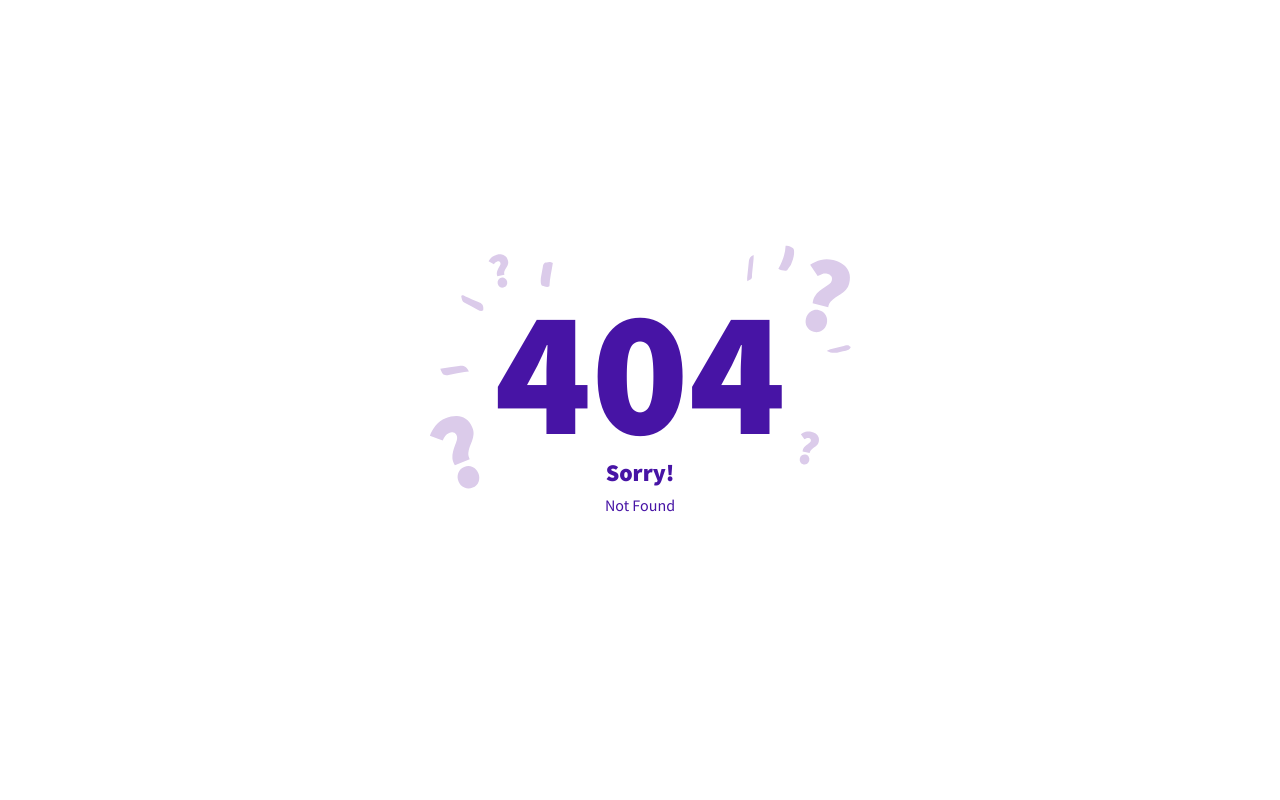
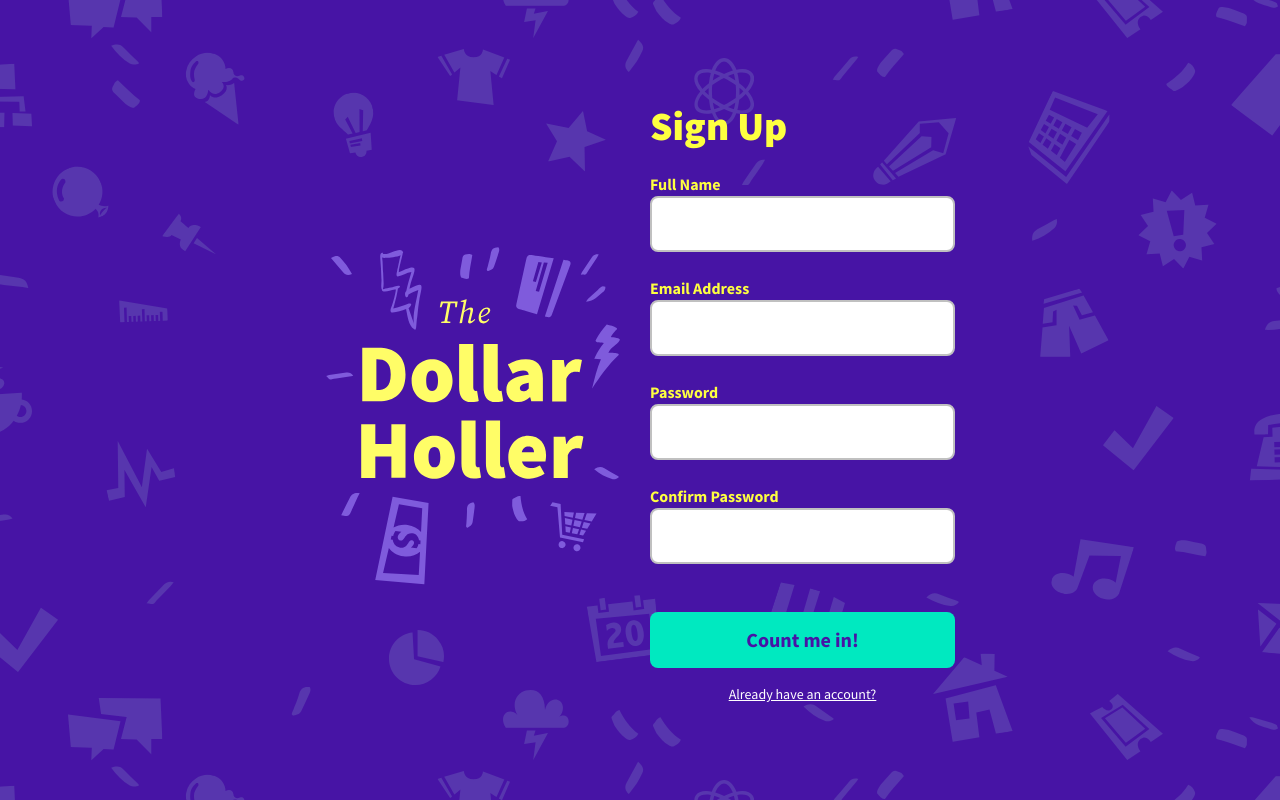
Before and after one commit to TranTrungTinh/invoice-app, a SvelteKit app: page /signup in a window 1280 px wide. Before the commit this address had no page. Built offline with nearby package versions, Linux system fonts and the light colour scheme.

Commit message:
chore: Standardize authentication pages with consistent UI elements. Improving UX with uniform styling and layout for auth pages.

```diff
--- a/src/app.css
+++ b/src/app.css
@@ -98,6 +98,14 @@
   .button {
     @apply relative flex items-center whitespace-nowrap rounded-lg px-5 py-2 font-sansSerif text-base font-black lg:px-10 lg:py-3 lg:text-xl;
   }
+
+  .auth-heading {
+    @apply mb-4 text-[2.5rem] font-black text-goldenFizz;
+  }
+
+  .auth-button {
+    @apply mt-6 min-h-[3.5rem] w-full rounded-lg bg-robinEggBlue py-3 px-4 text-xl font-bold text-daisyBush transition-all duration-200 hover:-translate-y-1 hover:shadow-lg;
+  }
 }
 
 @layer utilities {
--- /dev/null
+++ b/src/routes/(auth)/forgot-password/+page.svelte
@@ -0,0 +1,12 @@
+<h1 class="auth-heading">Forgot Password</h1>
+
+<form>
+  <div class="field">
+    <label for="email" class="text-goldenFizz">Email Address</label>
+    <input type="email" name="email" placeholder="Your Email" />
+  </div>
+  <button type="submit" class="auth-button"> Send me a Reset Email! </button>
+  <p class="mt-4 text-center text-sm text-white">
+    <a href="/login" class="underline hover:no-underline">Ready to login?</a>
+  </p>
+</form>
--- a/src/routes/(auth)/login/+page.svelte
+++ b/src/routes/(auth)/login/+page.svelte
@@ -5,7 +5,7 @@
     alertMessage = '';
 </script>
 
-<h1 class="mb-4 text-[2.5rem] font-black text-goldenFizz">Login</h1>
+<h1 class="auth-heading">Login</h1>
 
 <form>
   <Alert message={alertMessage} />
@@ -21,12 +21,7 @@
     <input type="password" placeholder="Your password" bind:value={password} />
   </div>
   <div class="field">
-    <button
-      type="submit"
-      class="mt-6 min-h-[3.5rem] w-full rounded-lg bg-robinEggBlue py-3 px-4 text-xl font-bold text-daisyBush transition-all duration-200 hover:-translate-y-1 hover:shadow-lg"
-    >
-      Let's do this!
-    </button>
+    <button type="submit" class="auth-button"> Let's do this! </button>
     <p class="mt-4 text-center text-sm text-white">
       <a href="/signup" class="hover-no-underline underline">Don't have an account yet?</a>
     </p>
--- /dev/null
+++ b/src/routes/(auth)/reset-password/+page.svelte
@@ -0,0 +1,16 @@
+<h1 class="auth-heading">Reset my Password</h1>
+
+<form>
+  <div class="field">
+    <label for="newPassword" class="text-goldenFizz">New Password</label>
+    <input type="password" name="newPassword" required />
+  </div>
+  <div class="field">
+    <label for="confirmPassword" class="text-goldenFizz">Confirm Password</label>
+    <input type="password" name="confirmPassword" required />
+  </div>
+  <button type="submit" class="auth-button">Update my password!</button>
+  <p class="mt-4 text-center text-sm text-white">
+    <a href="/login" class="underline hover:no-underline">I'm ready to login</a>
+  </p>
+</form>
--- /dev/null
+++ b/src/routes/(auth)/signup/+page.svelte
@@ -0,0 +1,23 @@
+<h1 class="auth-heading">Sign Up</h1>
+<form>
+  <div class="field">
+    <label for="fullName" class="text-goldenFizz">Full Name</label>
+    <input type="text" name="fullName" id="fullName" required />
+  </div>
+  <div class="field">
+    <label for="email" class="text-goldenFizz">Email Address</label>
+    <input type="email" name="email" id="email" required />
+  </div>
+  <div class="field">
+    <label for="password" class="text-goldenFizz">Password</label>
+    <input type="password" name="password" id="password" required />
+  </div>
+  <div class="field">
+    <label for="confirmPassword" class="text-goldenFizz">Confirm Password</label>
+    <input type="password" name="confirmPassword" id="confirmPassword" required />
+  </div>
+  <button type="submit" class="auth-button">Count me in!</button>
+  <p class="mt-4 text-center text-sm text-white">
+    <a href="/login" class="underline hover:no-underline">Already have an account?</a>
+  </p>
+</form>
```
